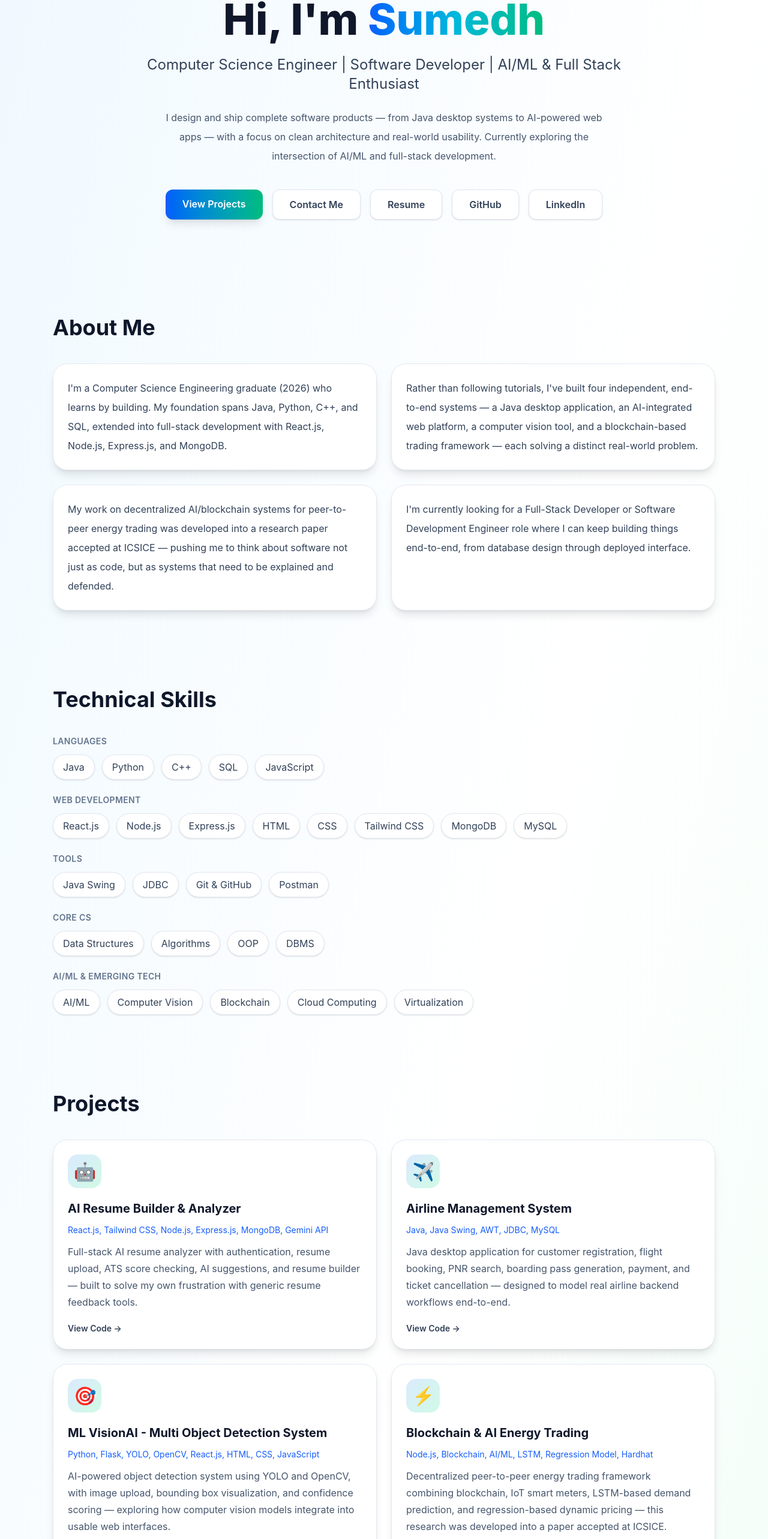
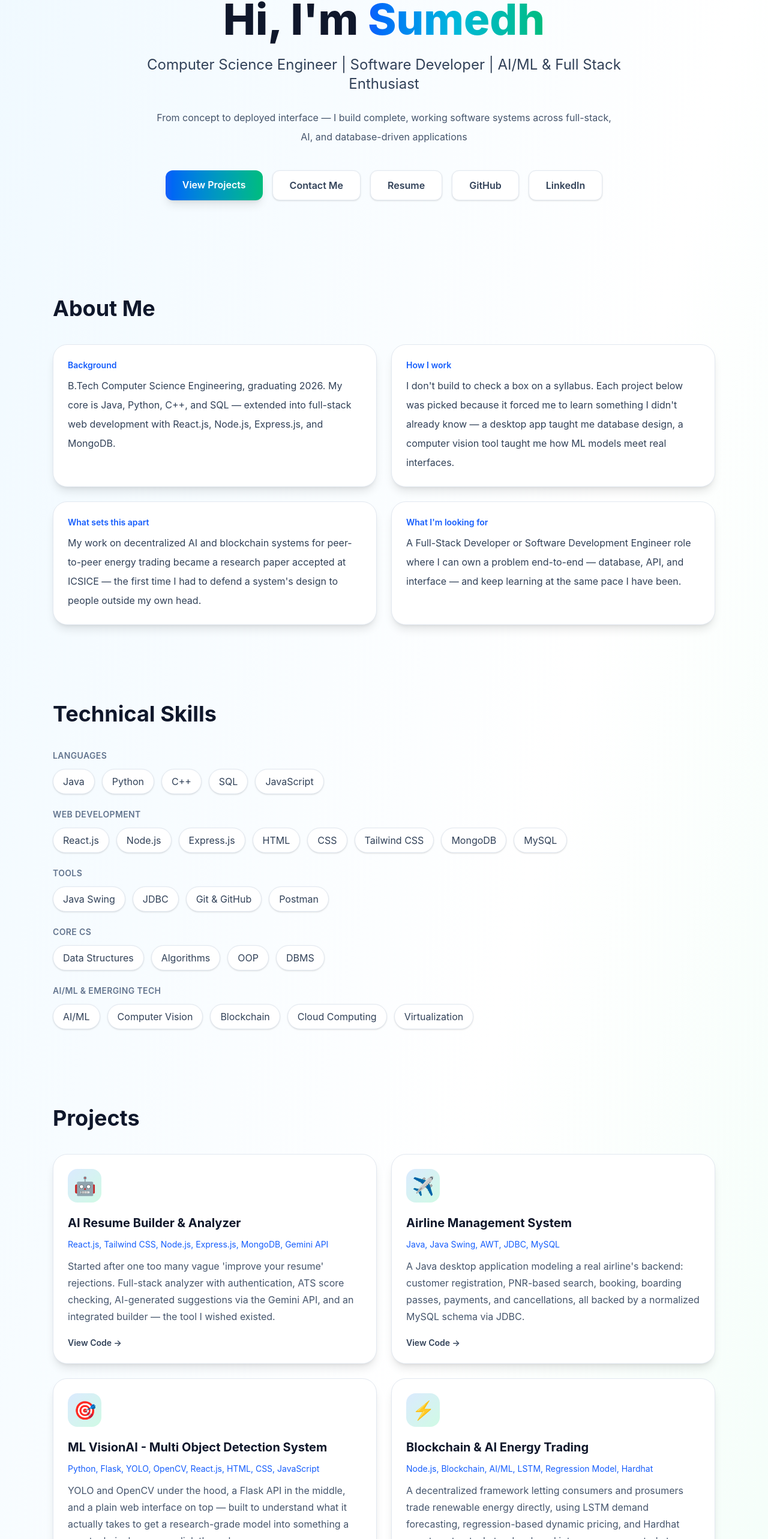
Before and after one commit to sumedhkhillare/my-portfolio, a React (Vite) app: page / in a window 1280 px wide. Shown: the part 210-2776 px from the top of the page at 60% size. Built offline with nearby package versions, Linux system fonts and the light colour scheme.

Commit message:
Updated resume

```diff
--- a/src/App.jsx
+++ b/src/App.jsx
@@ -43,10 +43,7 @@ function App() {
           </p>
 
           <p className="max-w-3xl mx-auto text-slate-600 mb-10 leading-8">
-            I design and ship complete software products — from Java desktop systems
-            to AI-powered web apps — with a focus on clean architecture and
-            real-world usability. Currently exploring the intersection of AI/ML
-            and full-stack development.
+            From concept to deployed interface — I build complete, working software systems across full-stack, AI, and database-driven applications
           </p>
 
           <div className="flex justify-center gap-4 flex-wrap">
@@ -62,27 +59,30 @@ function App() {
       <Section id="about" title="About Me">
         <div className="grid md:grid-cols-2 gap-6">
           <Card>
-            I'm a Computer Science Engineering graduate (2026) who learns by
-            building. My foundation spans Java, Python, C++, and SQL, extended
-            into full-stack development with React.js, Node.js, Express.js,
-            and MongoDB.
+            <span className="block text-sm font-semibold text-blue-600 mb-2">Background</span>
+            B.Tech Computer Science Engineering, graduating 2026. My core is
+            Java, Python, C++, and SQL — extended into full-stack web
+            development with React.js, Node.js, Express.js, and MongoDB.
           </Card>
           <Card>
-            Rather than following tutorials, I've built four independent,
-            end-to-end systems — a Java desktop application, an AI-integrated
-            web platform, a computer vision tool, and a blockchain-based
-            trading framework — each solving a distinct real-world problem.
+            <span className="block text-sm font-semibold text-blue-600 mb-2">How I work</span>
+            I don't build to check a box on a syllabus. Each project below
+            was picked because it forced me to learn something I didn't
+            already know — a desktop app taught me database design, a
+            computer vision tool taught me how ML models meet real interfaces.
           </Card>
           <Card>
-            My work on decentralized AI/blockchain systems for peer-to-peer
-            energy trading was developed into a research paper accepted at
-            ICSICE — pushing me to think about software not just as code, but
-            as systems that need to be explained and defended.
+            <span className="block text-sm font-semibold text-blue-600 mb-2">What sets this apart</span>
+            My work on decentralized AI and blockchain systems for
+            peer-to-peer energy trading became a research paper accepted at
+            ICSICE — the first time I had to defend a system's design to
+            people outside my own head.
           </Card>
           <Card>
-            I'm currently looking for a Full-Stack Developer or Software
-            Development Engineer role where I can keep building things
-            end-to-end, from database design through deployed interface.
+            <span className="block text-sm font-semibold text-blue-600 mb-2">What I'm looking for</span>
+            A Full-Stack Developer or Software Development Engineer role
+            where I can own a problem end-to-end — database, API, and
+            interface — and keep learning at the same pace I have been.
           </Card>
         </div>
       </Section>
@@ -115,7 +115,7 @@ function App() {
             icon="🤖"
             title="AI Resume Builder & Analyzer"
             tech="React.js, Tailwind CSS, Node.js, Express.js, MongoDB, Gemini API"
-            desc="Full-stack AI resume analyzer with authentication, resume upload, ATS score checking, AI suggestions, and resume builder — built to solve my own frustration with generic resume feedback tools."
+            desc="Started after one too many vague 'improve your resume' rejections. Full-stack analyzer with authentication, ATS score checking, AI-generated suggestions via the Gemini API, and an integrated builder — the tool I wished existed."
             code="https://github.com/sumedhkhillare"
           />
 
@@ -123,7 +123,7 @@ function App() {
             icon="✈️"
             title="Airline Management System"
             tech="Java, Java Swing, AWT, JDBC, MySQL"
-            desc="Java desktop application for customer registration, flight booking, PNR search, boarding pass generation, payment, and ticket cancellation — designed to model real airline backend workflows end-to-end."
+            desc="A Java desktop application modeling a real airline's backend: customer registration, PNR-based search, booking, boarding passes, payments, and cancellations, all backed by a normalized MySQL schema via JDBC."
             code="https://github.com/sumedhkhillare"
           />
 
@@ -131,7 +131,7 @@ function App() {
             icon="🎯"
             title="ML VisionAI - Multi Object Detection System"
             tech="Python, Flask, YOLO, OpenCV, React.js, HTML, CSS, JavaScript"
-            desc="AI-powered object detection system using YOLO and OpenCV, with image upload, bounding box visualization, and confidence scoring — exploring how computer vision models integrate into usable web interfaces."
+            desc="YOLO and OpenCV under the hood, a Flask API in the middle, and a plain web interface on top — built to understand what it actually takes to get a research-grade model into something a non-technical user can click through."
             code="https://github.com/sumedhkhillare"
           />
 
@@ -139,7 +139,7 @@ function App() {
             icon="⚡"
             title="Blockchain & AI Energy Trading"
             tech="Node.js, Blockchain, AI/ML, LSTM, Regression Model, Hardhat"
-            desc="Decentralized peer-to-peer energy trading framework combining blockchain, IoT smart meters, LSTM-based demand prediction, and regression-based dynamic pricing — this research was developed into a paper accepted at ICSICE."
+            desc="A decentralized framework letting consumers and prosumers trade renewable energy directly, using LSTM demand forecasting, regression-based dynamic pricing, and Hardhat smart contracts. Later developed into a paper accepted at ICSICE."
             code="https://github.com/sumedhkhillare"
           />
         </div>
@@ -218,7 +218,7 @@ function App() {
 
       <Section id="contact" title="Contact">
         <p className="text-slate-600 mb-6">
-          Open to full-stack developer and SDE roles — feel free to reach out.
+          Best way to reach me is email or LinkedIn — I usually reply within a day.
         </p>
         <div className="bg-white border border-slate-200 rounded-3xl p-8 shadow-xl text-slate-700 space-y-4">
           <p><b>Email:</b> sumedh.khillare@adypu.edu.in</p>
```
